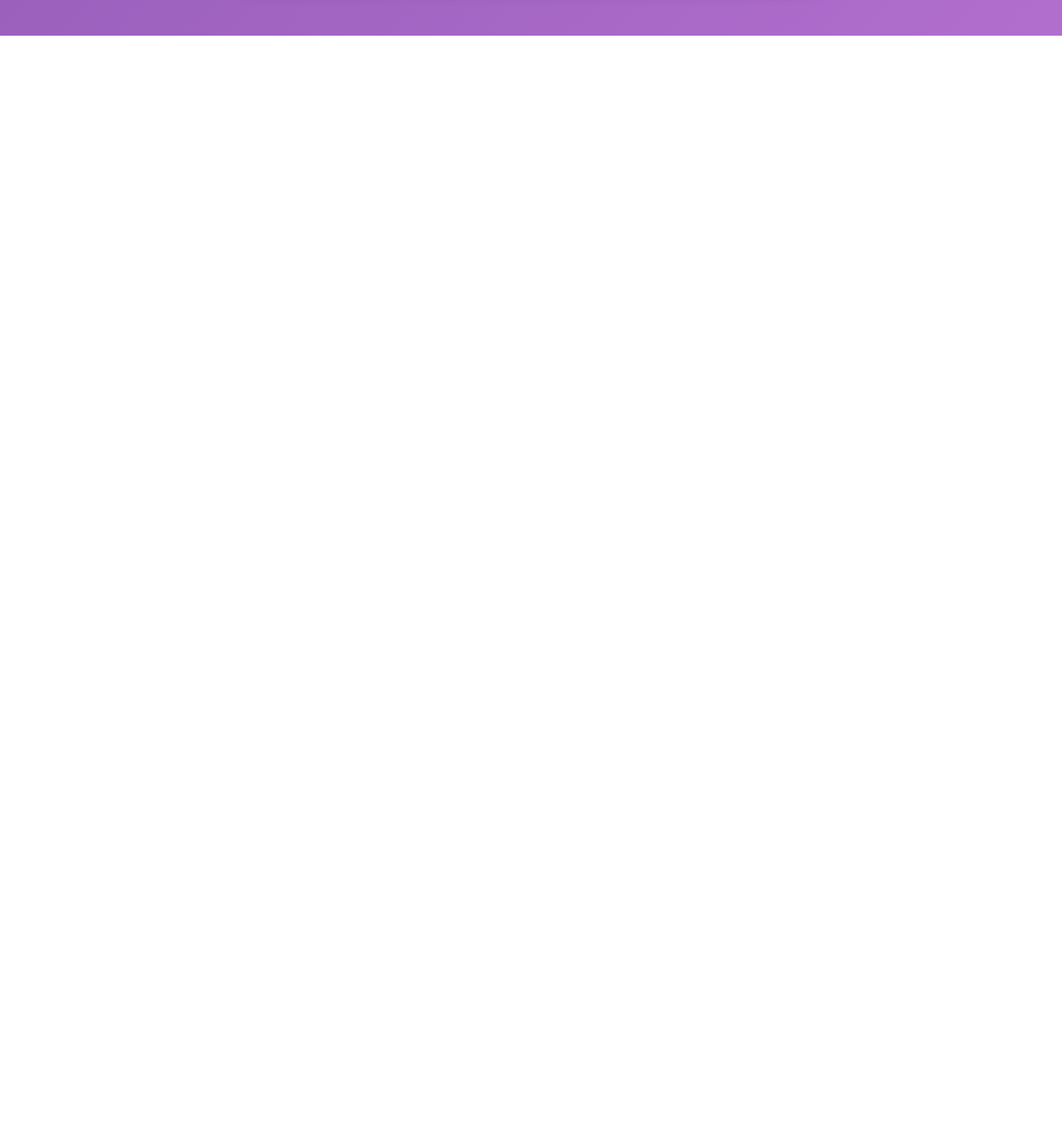
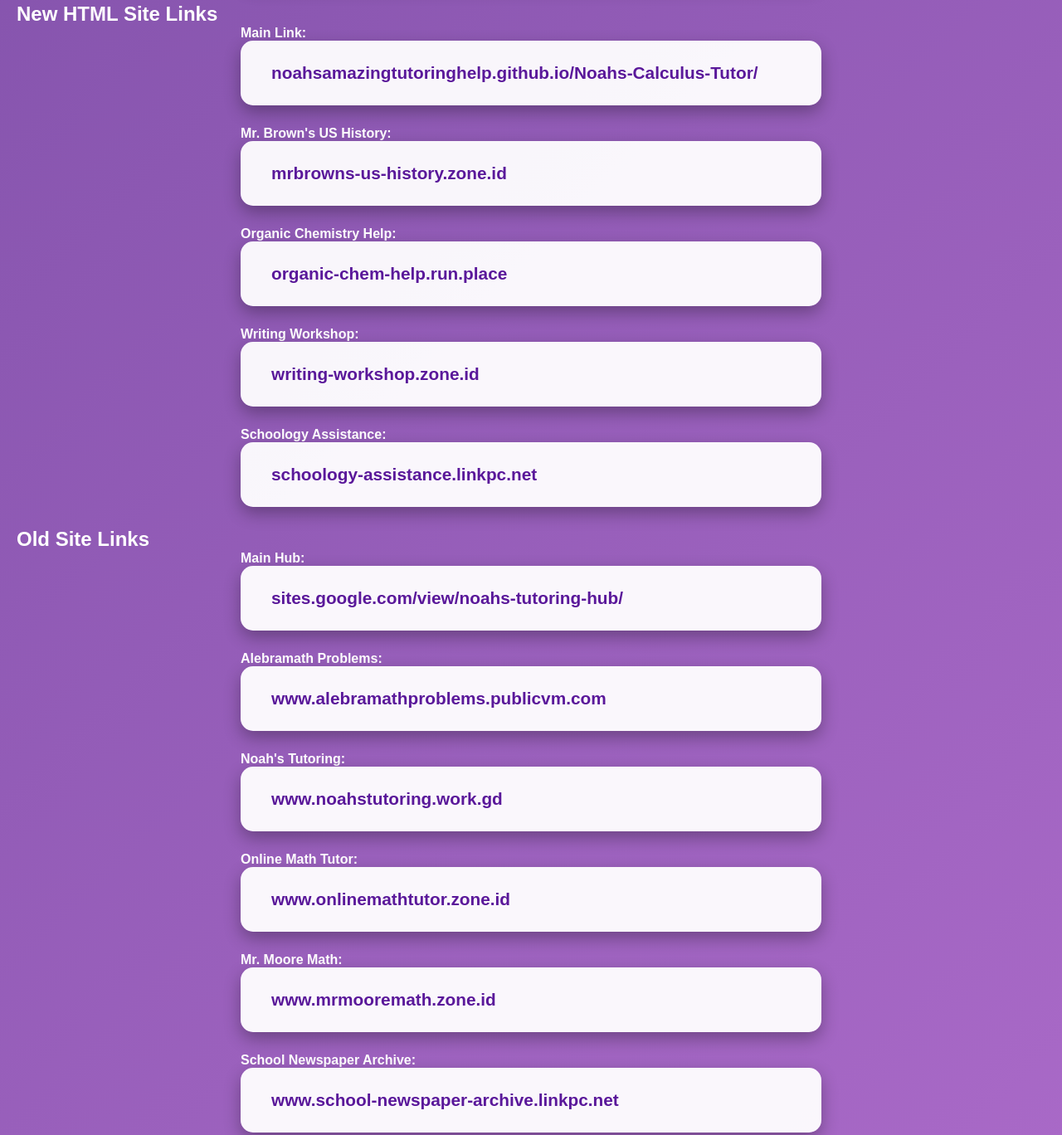
Before and after one commit to flickenhenrey/a, a plain HTML site: page index.html in a window 1280 px wide. Shown: the part 2100-3468 px from the top of the page at 83% size. Before the commit the page ends 2143 px from the top, so only its background shows below. Drawn offline with Linux system fonts and the light colour scheme.

Commit message:
Update index.html

```diff
--- a/index.html
+++ b/index.html
@@ -41,5 +41,61 @@
     <ul>
         <li><a href="https://1.jobvn.com/">1.jobvn.com</a></li>
     </ul>
+
+    <h2>New HTML Site Links</h2>
+    <ul>
+        <li>
+            <strong>Main Link:</strong>
+            <a href="https://noahsamazingtutoringhelp.github.io/Noahs-Calculus-Tutor/">
+                noahsamazingtutoringhelp.github.io/Noahs-Calculus-Tutor/
+            </a>
+        </li>
+        <li>
+            <strong>Mr. Brown's US History:</strong>
+            <a href="https://mrbrowns-us-history.zone.id">mrbrowns-us-history.zone.id</a>
+        </li>
+        <li>
+            <strong>Organic Chemistry Help:</strong>
+            <a href="https://organic-chem-help.run.place">organic-chem-help.run.place</a>
+        </li>
+        <li>
+            <strong>Writing Workshop:</strong>
+            <a href="https://writing-workshop.zone.id">writing-workshop.zone.id</a>
+        </li>
+        <li>
+            <strong>Schoology Assistance:</strong>
+            <a href="https://schoology-assistance.linkpc.net">schoology-assistance.linkpc.net</a>
+        </li>
+    </ul>
+
+    <h2>Old Site Links</h2>
+    <ul>
+        <li>
+            <strong>Main Hub:</strong>
+            <a href="https://sites.google.com/view/noahs-tutoring-hub/">
+                sites.google.com/view/noahs-tutoring-hub/
+            </a>
+        </li>
+        <li>
+            <strong>Alebramath Problems:</strong>
+            <a href="https://www.alebramathproblems.publicvm.com">www.alebramathproblems.publicvm.com</a>
+        </li>
+        <li>
+            <strong>Noah's Tutoring:</strong>
+            <a href="https://www.noahstutoring.work.gd">www.noahstutoring.work.gd</a>
+        </li>
+        <li>
+            <strong>Online Math Tutor:</strong>
+            <a href="https://www.onlinemathtutor.zone.id">www.onlinemathtutor.zone.id</a>
+        </li>
+        <li>
+            <strong>Mr. Moore Math:</strong>
+            <a href="http://www.mrmooremath.zone.id/">www.mrmooremath.zone.id</a>
+        </li>
+        <li>
+            <strong>School Newspaper Archive:</strong>
+            <a href="https://www.school-newspaper-archive.linkpc.net">www.school-newspaper-archive.linkpc.net</a>
+        </li>
+    </ul>
 </body>
 </html>
```
